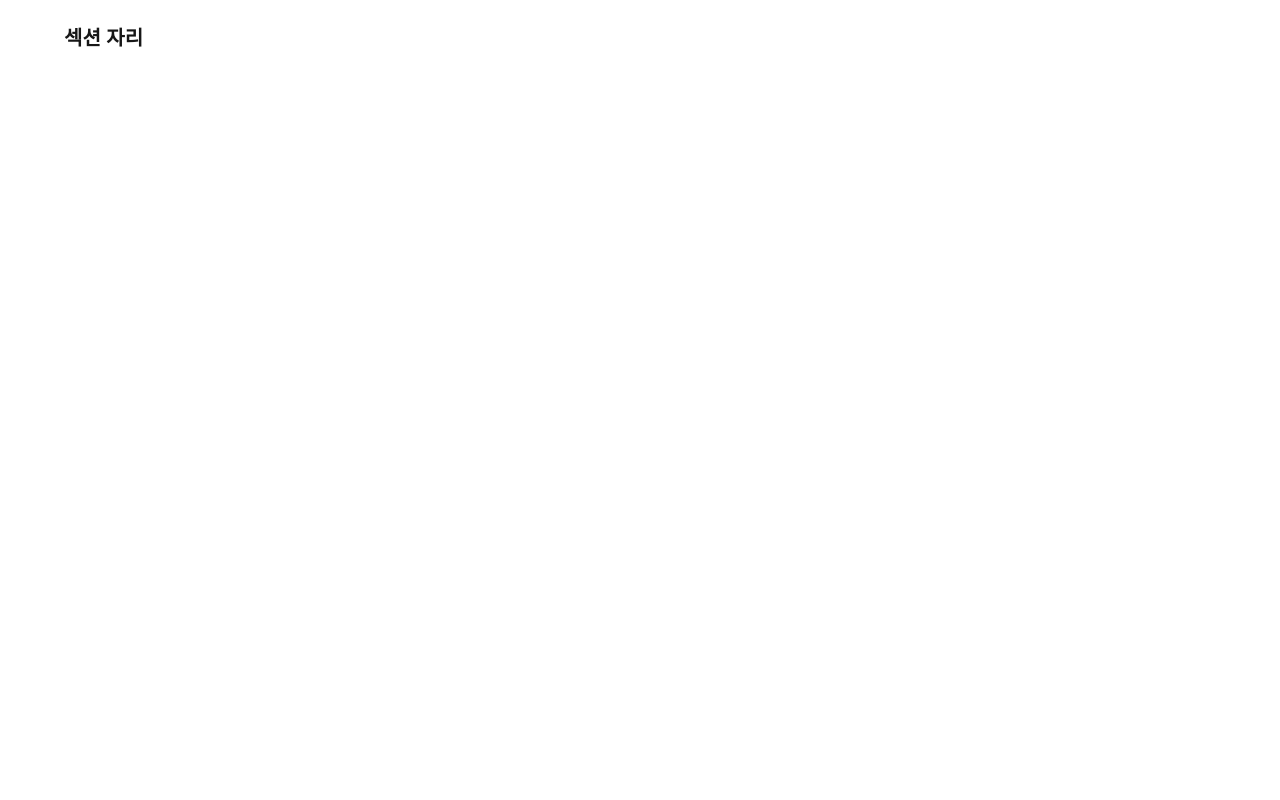
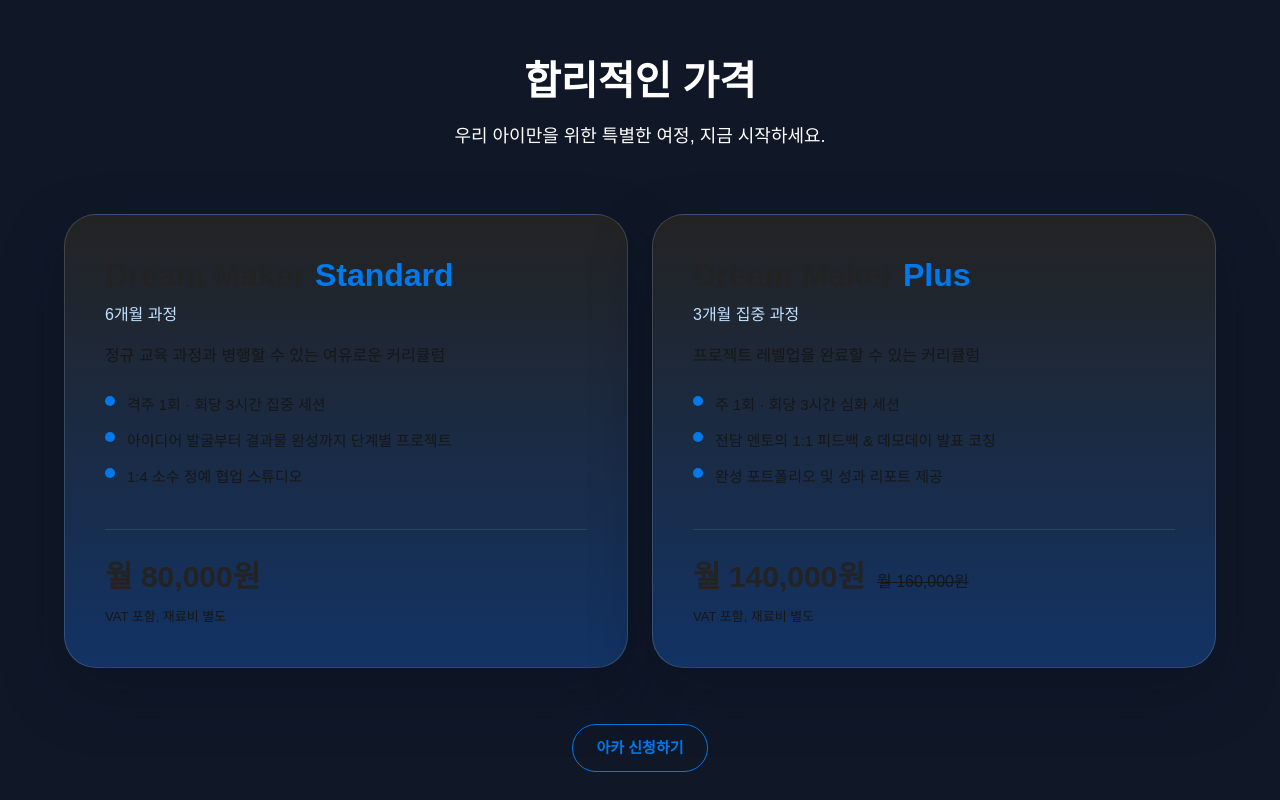
Before and after one commit to WithM2/iakkaweb, a Next.js app: page /ko in a window 1280 px wide. Shown: the part 3880-4680 px from the top of the page. Before the commit the page ends 3996 px from the top, so only its background shows below. Built offline with nearby package versions, Linux system fonts and the light colour scheme.

Commit message:
Adjust pricing section backgrounds

```diff
--- a/src/app/ko/page.tsx
+++ b/src/app/ko/page.tsx
@@ -1,6 +1,7 @@
 import Header from "@/components/common/Header";
 import LearningJourneySection from "@/components/ko/LearningJourneySection";
 import MentorShowcaseSection from "@/components/ko/MentorShowcaseSection";
+import PricingSection from "@/components/ko/PricingSection";
 import Image from "next/image";
 import Link from "next/link";
 
@@ -210,6 +211,8 @@ export default function PageKO() {
 
       <MentorShowcaseSection />
 
+      <PricingSection />
+
       {/* 아래부터 다음 섹션들… */}
       <main className="mx-auto max-w-[1200px] px-5 md:px-6 py-16">
         {/* 예시 영역 */}
--- a/src/app/layout.tsx
+++ b/src/app/layout.tsx
@@ -1,5 +1,4 @@
 import type { Metadata } from "next";
-import { Geist, Geist_Mono } from "next/font/google";
 import localFont from "next/font/local";
 import "./globals.css";
 
@@ -8,16 +7,6 @@ const pretendard = localFont({
   variable: "--font-pretendard",
   weight: "45 920",
   display: "swap",
-});
-
-const geistSans = Geist({
-  variable: "--font-geist-sans",
-  subsets: ["latin"],
-});
-
-const geistMono = Geist_Mono({
-  variable: "--font-geist-mono",
-  subsets: ["latin"],
 });
 
 export const metadata: Metadata = {
@@ -32,7 +21,7 @@ export default function RootLayout({
 }) {
   return (
     <html lang="ko" className={pretendard.variable}>
-      <body className="font-sans text-ink antialiased">{children}</body>
+      <body className="font-sans text-ink-900 antialiased">{children}</body>
     </html>
   );
 }
--- /dev/null
+++ b/src/components/ko/PricingSection.tsx
@@ -0,0 +1,127 @@
+import Link from "next/link";
+
+interface PricingPlan {
+  id: string;
+  badge: string;
+  titleEmphasis: string;
+  titleSuffix: string;
+  description: string;
+  features: string[];
+  price: string;
+  originalPrice?: string;
+  caption?: string;
+}
+
+const pricingPlans: PricingPlan[] = [
+  {
+    id: "standard",
+    badge: "6개월 과정",
+    titleEmphasis: "Dream Maker",
+    titleSuffix: "Standard",
+    description: "정규 교육 과정과 병행할 수 있는 여유로운 커리큘럼",
+    features: [
+      "격주 1회 · 회당 3시간 집중 세션",
+      "아이디어 발굴부터 결과물 완성까지 단계별 프로젝트",
+      "1:4 소수 정예 협업 스튜디오",
+    ],
+    price: "월 80,000원",
+    caption: "VAT 포함, 재료비 별도",
+  },
+  {
+    id: "plus",
+    badge: "3개월 집중 과정",
+    titleEmphasis: "Dream Maker",
+    titleSuffix: "Plus",
+    description: "프로젝트 레벨업을 완료할 수 있는 커리큘럼",
+    features: [
+      "주 1회 · 회당 3시간 심화 세션",
+      "전담 멘토의 1:1 피드백 & 데모데이 발표 코칭",
+      "완성 포트폴리오 및 성과 리포트 제공",
+    ],
+    price: "월 140,000원",
+    originalPrice: "월 160,000원",
+    caption: "VAT 포함, 재료비 별도",
+  },
+];
+
+function PlanCard({
+  plan,
+}: {
+  plan: PricingPlan;
+}) {
+  return (
+    <article className="relative flex h-full flex-col overflow-hidden rounded-[32px] border border-white/15 bg-[linear-gradient(180deg,#232323_0%,#123365_100%)] p-8 text-left shadow-[0_24px_60px_rgba(9,15,30,0.45)] transition-transform duration-300 hover:-translate-y-1.5 md:p-10">
+      <div className="flex flex-col gap-6">
+        <div>
+          <h3 className="text-[28px] font-bold leading-tight md:text-[32px]">
+            <span className="text-ink">{plan.titleEmphasis}</span>{" "}
+            <span className="text-main-600">{plan.titleSuffix}</span>
+          </h3>
+          <p className="mt-2 text-[15px] font-medium text-main-300 md:text-[16px]">
+            {plan.badge}
+          </p>
+          <p className="mt-4 text-[16px] leading-[26px] text-ink-400">
+            {plan.description}
+          </p>
+        </div>
+
+        <ul className="space-y-3 text-[15px] leading-[24px] text-ink-400">
+          {plan.features.map((feature) => (
+            <li key={feature} className="flex items-start gap-3">
+              <span className="mt-[3px] inline-flex h-2.5 w-2.5 flex-shrink-0 rounded-full bg-main-600" aria-hidden />
+              <span>{feature}</span>
+            </li>
+          ))}
+        </ul>
+      </div>
+
+      <div className="mt-10 flex flex-col gap-2 border-t border-white/10 pt-6">
+        <div className="flex flex-wrap items-baseline gap-3">
+          <span className="text-[26px] font-bold text-ink md:text-[30px]">
+            {plan.price}
+          </span>
+          {plan.originalPrice ? (
+            <span className="text-[16px] font-medium text-ink-400 line-through">
+              {plan.originalPrice}
+            </span>
+          ) : null}
+        </div>
+        {plan.caption ? (
+          <p className="text-[13px] text-ink-400">{plan.caption}</p>
+        ) : null}
+      </div>
+    </article>
+  );
+}
+
+export default function PricingSection() {
+  return (
+    <section className="relative isolate w-full overflow-hidden bg-gray-900">
+      <div className="relative mx-auto flex w-full max-w-[1200px] flex-col items-center px-5 py-20 text-center md:px-6 md:py-24">
+        <div className="max-w-[640px]">
+          <h2 className="text-[32px] font-semibold leading-tight text-white md:text-[40px]">
+            합리적인 가격
+          </h2>
+          <p className="mt-4 text-[16px] leading-[26px] text-white md:text-[18px] md:leading-[28px]">
+            우리 아이만을 위한 특별한 여정, 지금 시작하세요.
+          </p>
+        </div>
+
+        <div className="mt-12 grid w-full gap-6 md:mt-16 md:grid-cols-2">
+          {pricingPlans.map((plan) => (
+            <PlanCard key={plan.id} plan={plan} />
+          ))}
+        </div>
+
+        <div className="mt-14">
+          <Link
+            href="/mentoring/apply"
+            className="inline-flex items-center rounded-full border border-main-600 px-6 py-3 text-[15px] font-semibold text-main-600 transition-colors duration-200 hover:bg-main-600 hover:text-ink"
+          >
+            아카 신청하기
+          </Link>
+        </div>
+      </div>
+    </section>
+  );
+}
--- a/tailwind.config.ts
+++ b/tailwind.config.ts
@@ -24,9 +24,11 @@ export default {
 
           300: "#C1E1FF",
           600: "#0079EA",
+          800: "#0B3B8E",
         },
         ink: {
-          DEFAULT: "#232323",
+          DEFAULT: "#F8FAFF",
+          400: "#A3ADC2",
           900: "#232323",
         },
       },
```
